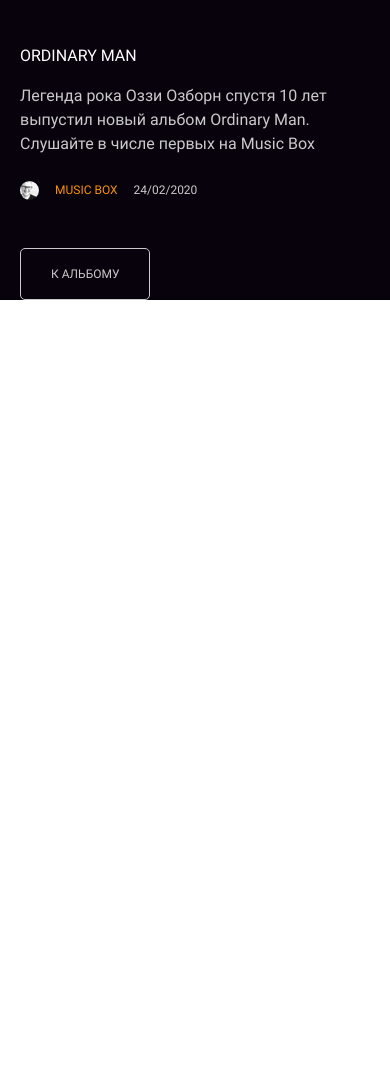
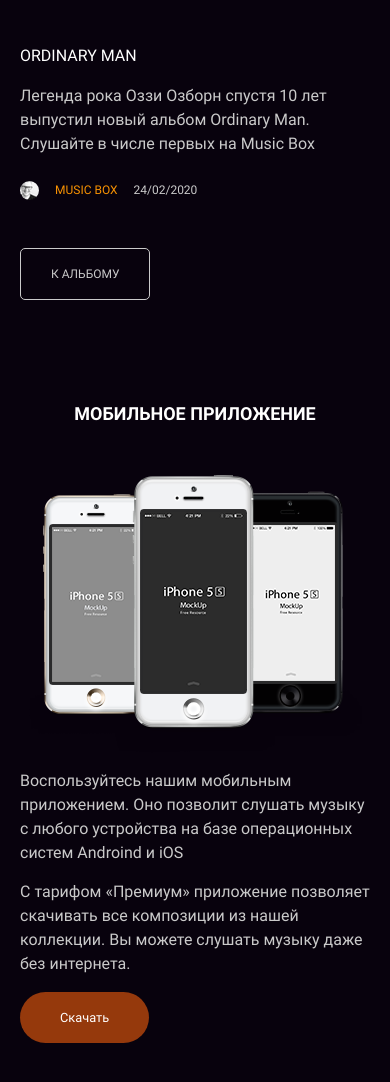
Before and after one commit to cuttlefish93/layout-designer-project-56, a website: page src/main.html in a window 390 px wide. Shown: the part 4085-5167 px from the top of the page. Before the commit the page ends 4385 px from the top, so only its background shows below. Drawn offline with Linux system fonts and the light colour scheme.

Commit message:
add mobile-app section

```diff
--- a/src/main.html
+++ b/src/main.html
@@ -154,6 +154,31 @@
         </div>
       </div>
     </section>
+
+    <section class="mobile-app bg-main" id="page-app">
+      <div class="wrapper">
+        <h2 class="mobile-app-title">
+          Мобильное приложение
+        </h2>
+
+        <div class="mobile-app-content">
+          <div class="mobile-app-info">
+            <p class="mobile-app-info-text">
+              Воспользуйтесь нашим мобильным приложением. Оно позволит слушать музыку с любого устройства на базе
+              операционных систем
+              Androind и iOS
+            </p>
+            <p class="mobile-app-info-text">
+              С тарифом «Премиум» приложение позволяет скачивать все композиции из нашей коллекции. Вы можете слушать
+              музыку даже без
+              интернета.
+            </p>
+            <a href="#" class="mobile-app-info-link">Скачать</a>
+          </div>
+          <img src="images/iphone.png" alt="Изображение мобильного телефона" class="mobile-app-img">
+        </div>
+      </div>
+    </section>
   </main>
 </body>
 
--- a/src/scss/pages/main.scss
+++ b/src/scss/pages/main.scss
@@ -98,3 +98,65 @@
     margin-bottom: 48px;
   }
 }
+
+.mobile-app {
+  padding: 100px 0;
+
+  &-title {
+    margin-bottom: 48px;
+    color: #fff;
+    text-align: center;
+  }
+
+  &-content {
+    display: flex;
+  }
+
+  &-info {
+    margin-right: 144px;
+    width: 50%;
+
+    &-text:nth-of-type(odd) {
+      margin-bottom: 15px;
+    }
+
+    &-link {
+      display: inline-block;
+      margin-top: 16px;
+      background-color: $brown-color;
+      border-radius: 32px;
+      padding: 16px 40px;
+      font-size: 12.8px;
+      color: #fff;
+    }
+  }
+
+  @media screen and (max-width: 800px) {
+    &-info {
+      margin-right: 0;
+      width: auto;
+    }
+  }
+
+  @media screen and (max-width: 650px) {
+    &-content {
+      flex-direction: column;
+      gap: 16px;
+    }
+
+    &-info {
+      order: 2;
+      text-align: center;
+    }
+
+    &-img {
+      margin: 0 auto;
+    }
+  }
+
+  @media screen and (max-width: 414px) {
+    &-info {
+      text-align: left;
+    }
+  }
+}
```
Also changed, not shown: src/css/app.css, 1 other file.
